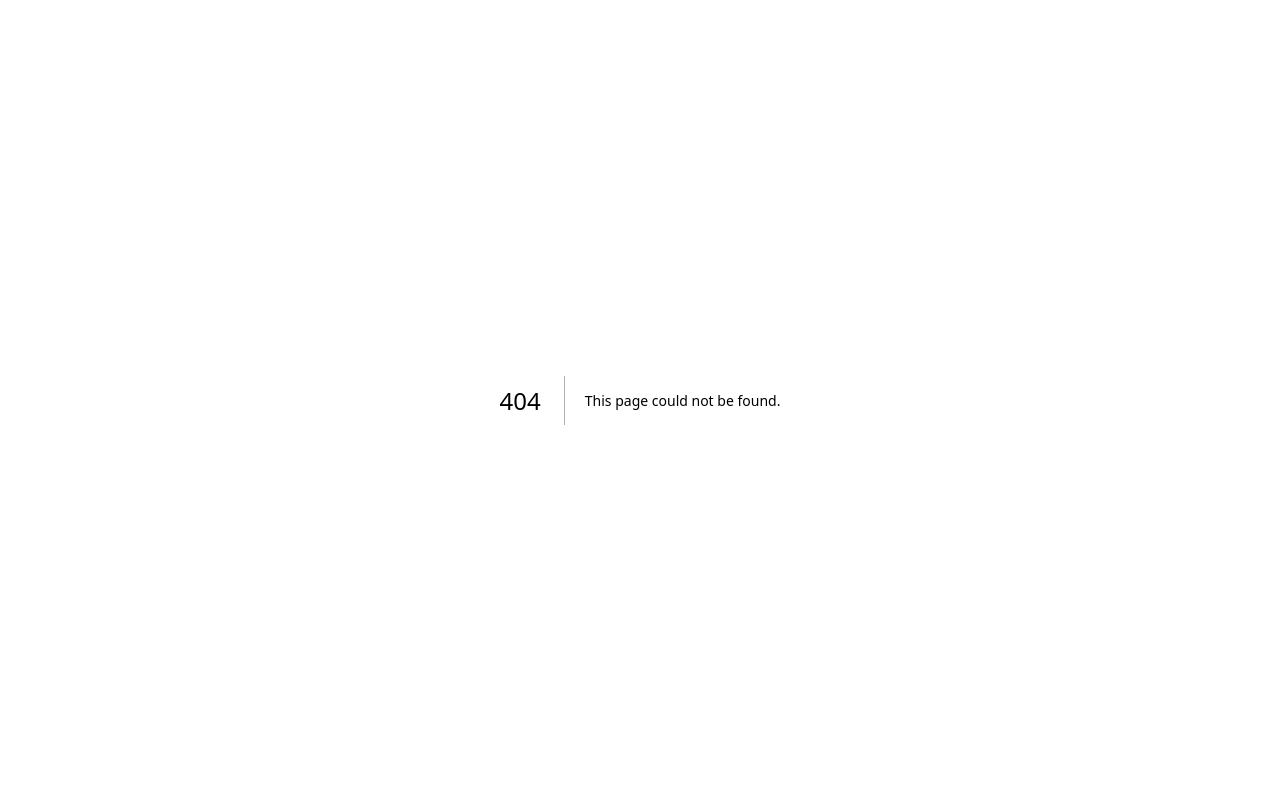
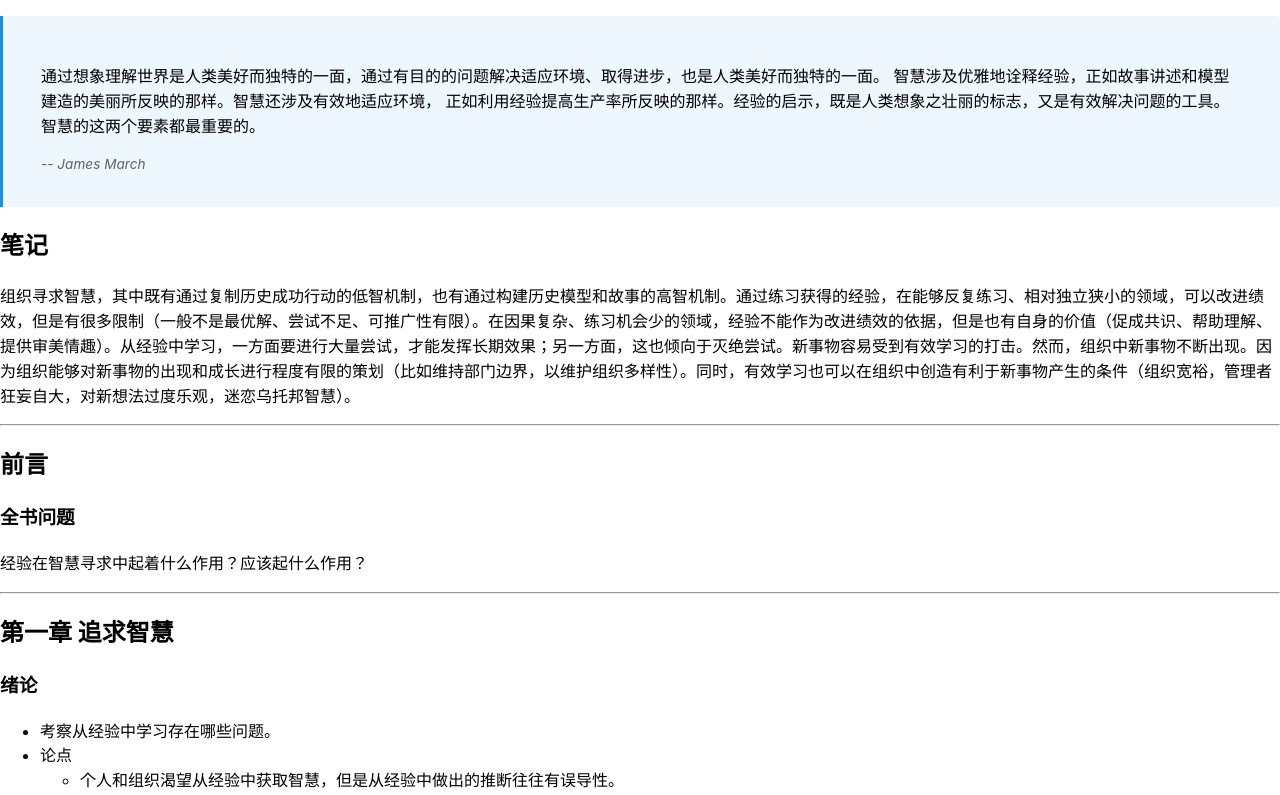
Before and after one commit to tuliren/tuliren.github.io, a Next.js app: page /blog/2017/2017-10-28-reading-the-ambiguities-of-experience in a window 1280 px wide. Before the commit this address had no page. Shown: the top 795 px of the page. Built offline with nearby package versions, Linux system fonts and the light colour scheme.

Commit message:
Use blockquote

```diff
--- a/pages/blog/2017/2017-10-28-reading-the-ambiguities-of-experience.md
+++ b/pages/blog/2017/2017-10-28-reading-the-ambiguities-of-experience.mdx
@@ -4,7 +4,14 @@ date: 2017-10-28 13:07:07
 tags: [读书笔记]
 ---
 
-{% centerquote %}通过想象理解世界是人类美好而独特的一面，通过有目的的问题解决适应环境、取得进步，也是人类美好而独特的一面。智慧涉及优雅地诠释经验，正如故事讲述和模型建造的美丽所反映的那样。智慧还涉及有效地适应环境，正如利用经验提高生产率所反映的那样。经验的启示，既是人类想象之壮丽的标志，又是有效解决问题的工具。智慧的这两个要素都最重要的。{% endcenterquote %}
+import { Blockquote } from "@mantine/core";
+
+<Blockquote cite="-- James March" mt="md">
+  通过想象理解世界是人类美好而独特的一面，通过有目的的问题解决适应环境、取得进步，也是人类美好而独特的一面。
+  智慧涉及优雅地诠释经验，正如故事讲述和模型建造的美丽所反映的那样。智慧还涉及有效地适应环境，
+  正如利用经验提高生产率所反映的那样。经验的启示，既是人类想象之壮丽的标志，又是有效解决问题的工具。
+  智慧的这两个要素都最重要的。
+</Blockquote>
 
 ## 笔记
 
--- a/pages/blog/2018/2018-01-26-reading-deep-work.md
+++ b/pages/blog/2018/2018-01-26-reading-deep-work.mdx
@@ -4,7 +4,11 @@ date: 2018-01-26 00:24:01
 tags: [读书笔记]
 ---
 
-{% centerquote %}如果你愿意跨过舒适区和恐惧，将自己的头脑发挥到极致，创造出有价值的东西，你将会如前人一样发现，深度能造就富有效率和意义的生活。{% endcenterquote %}
+import { Blockquote } from "@mantine/core";
+
+<Blockquote cite="-- Cal Newport" mt="md">
+  如果你愿意跨过舒适区和恐惧，将自己的头脑发挥到极致，创造出有价值的东西，你将会如前人一样发现，深度能造就富有效率和意义的生活。
+</Blockquote>
 
 [Deep Work - Rules for Focused Success in a Distracted World](https://book.douban.com/subject/26649613/)
 
--- a/pages/blog/2018/2018-12-22-reading-so-good-they-cant-ignore-you.md
+++ b/pages/blog/2018/2018-12-22-reading-so-good-they-cant-ignore-you.mdx
@@ -4,7 +4,11 @@ date: 2018-12-22 11:45:20
 tags: [读书笔记]
 ---
 
-{% centerquote %}“正确地工作”胜过“找到正确的工作”。不要执迷于寻找自己真正的“天职”，而要去掌握稀缺而宝贵的技能。一旦积累到了职场资本，就可以用它来获取在工作内容和工作方式上的自主力，以及用来找到并实践某项改变人生的使命。不再纠结哪一条发展道路才是真正的“天职”所在。只要正确对待，不管选择哪条道路，都会拥有一份令自己热爱的事业。{% endcenterquote %}
+import { Blockquote } from "@mantine/core";
+
+<Blockquote cite="-- Cal Newport" mt="md">
+  “正确地工作”胜过“找到正确的工作”。不要执迷于寻找自己真正的“天职”，而要去掌握稀缺而宝贵的技能。一旦积累到了职场资本，就可以用它来获取在工作内容和工作方式上的自主力，以及用来找到并实践某项改变人生的使命。不再纠结哪一条发展道路才是真正的“天职”所在。只要正确对待，不管选择哪条道路，都会拥有一份令自己热爱的事业。
+</Blockquote>
 
 链接：[优秀到不能被忽略](https://book.douban.com/subject/26781120/)
 
```
